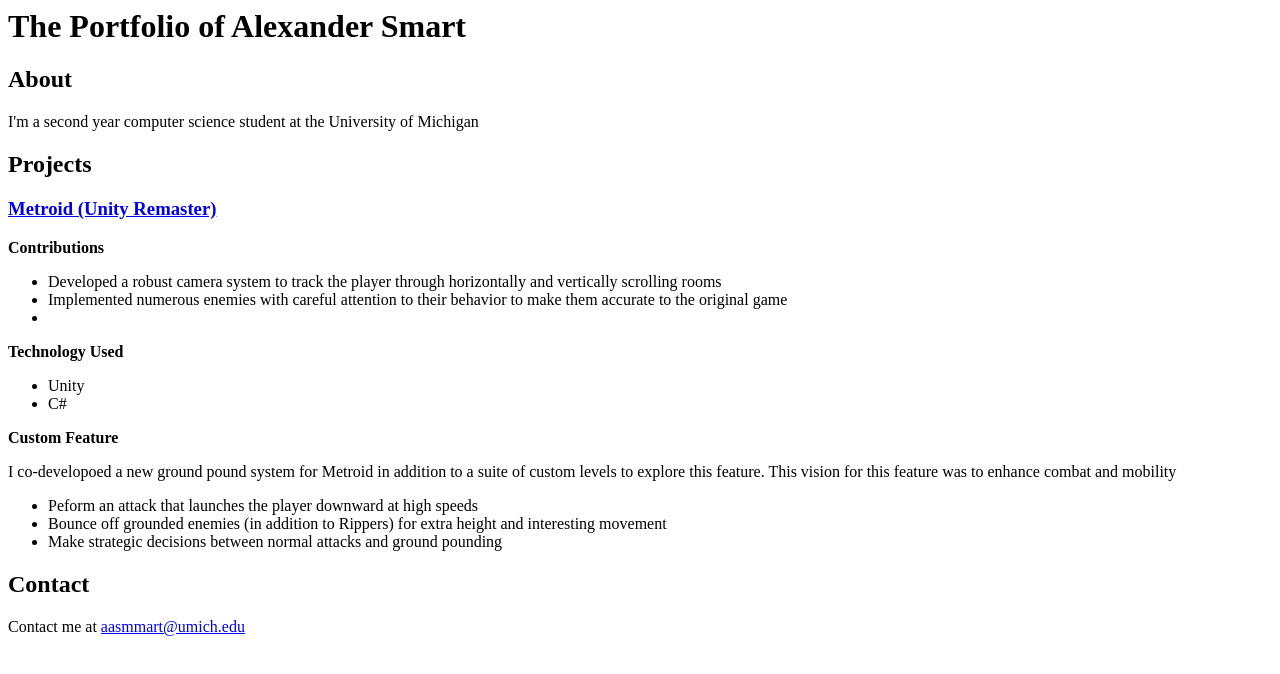
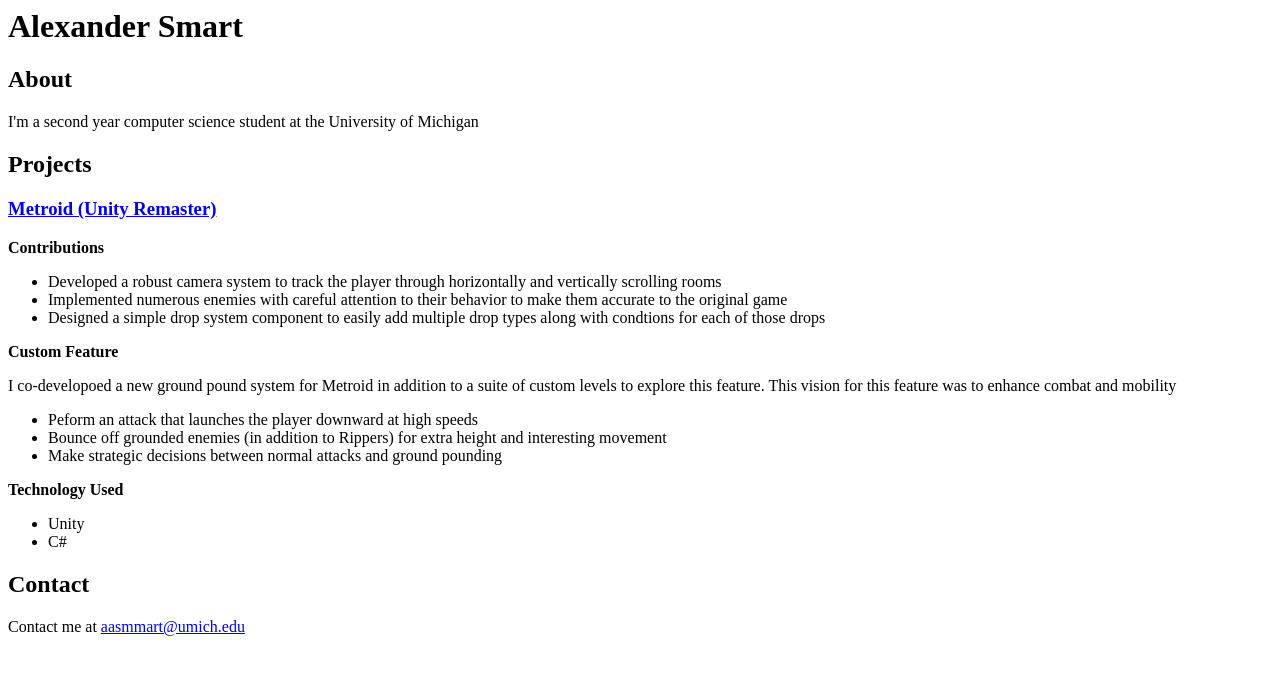
Before and after one commit to aasmart/game-dev-portfolio, a plain HTML site: page index.html in a window 1280 px wide. Drawn offline with Linux system fonts and the light colour scheme.

Commit message:
Update index.html

```diff
--- a/index.html
+++ b/index.html
@@ -1,7 +1,6 @@
 <html>
 
-<!-- TODO: Replace Mr. Miyamoto's name with yours -->
-<h1>The Portfolio of Alexander Smart</h1>
+<h1>Alexander Smart</h1>
 <h2>About</h2>
 I'm a second year computer science student at the University of Michigan
 
@@ -13,13 +12,7 @@
 <ul>
   <li>Developed a robust camera system to track the player through horizontally and vertically scrolling rooms</li>
   <li>Implemented numerous enemies with careful attention to their behavior to make them accurate to the original game</li>
-  <li></li>
-</ul>
-
-<strong>Technology Used</strong>
-<ul>
-  <li>Unity</li>
-  <li>C#</li>
+  <li>Designed a simple drop system component to easily add multiple drop types along with condtions for each of those drops</li>
 </ul>
 
 <strong>Custom Feature</strong>
@@ -31,6 +24,12 @@
   <li>Make strategic decisions between normal attacks and ground pounding</li>
 </ul>
 
+<strong>Technology Used</strong>
+<ul>
+  <li>Unity</li>
+  <li>C#</li>
+</ul>
+
 <h2>Contact</h2>
 <p>Contact me at <a href="aasmart@umich.edu">aasmmart@umich.edu</a></p>
 <!-- TIP: Rename this file "index.html", and it will become the default landing page whenever someone navigates their browser to your domain. -->
```
